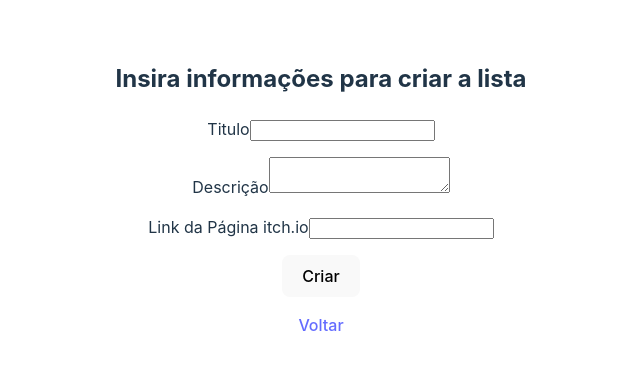
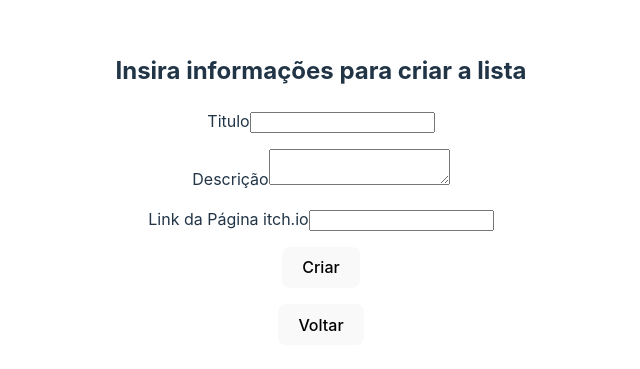
Before and after one commit to gabrielmaiaaa/Trabalho-Final-Web, a React (Vite) app in the folder Front/: page /criarListaJogos in a window 1280 px wide. Shown: the part 211-580 px from the top of the page, without its empty margins (319-959 px from the left). Built offline with nearby package versions, Linux system fonts and the light colour scheme.

Commit message:
Arrumei o voltar

```diff
--- a/Front/src/componentes/Categorias/Tema.jsx
+++ b/Front/src/componentes/Categorias/Tema.jsx
@@ -7,7 +7,7 @@ export default function Tema({link}) {
     <button> <Link to={`${link}`}>Página no itch.io</Link> </button>
     <button> <Link to='/originalidade'>Voltar Categoria</Link> </button>
     <button> <Link to='/'>Mostrar todos</Link> </button>
-    <button> <Link to='/identidade-visual'>Próxima Categoria</Link> </button>
+    <button> <Link to='/verListaJogo'>Finalizar Votos</Link> </button>
     </>
   )
 }
--- a/Front/src/componentes/ListasVotacao/CriarListaJogos.jsx
+++ b/Front/src/componentes/ListasVotacao/CriarListaJogos.jsx
@@ -3,7 +3,7 @@ import {set, useForm} from 'react-hook-form'; //npm i react-hook-form
 import { yupResolver } from "@hookform/resolvers/yup"; //npm i @hookform/resolvers
 import * as yup from "yup"; //npm i yup
 import axios from 'axios';//npm i axios
-import { Link, Navigate } from 'react-router-dom';
+import { Link, Navigate, useNavigate } from 'react-router-dom';
 
 const schema = yup.object({
   titulo: yup.string().required('Título obrigatório'),
@@ -12,6 +12,7 @@ const schema = yup.object({
 }).required();
 
 export default function CriarListaJogos() {
+  const navigate = useNavigate();
 
   const [msg, setMsg] = useState('');
 
@@ -26,15 +27,18 @@ export default function CriarListaJogos() {
   const submit = async (data) => {
     try {
       const response = await axios.post('http://localhost:3000/listas/criar-lista', data);
-      if(response.status === 200)
+      if(response.status === 200){
         setMsg('OK');
+        navigate(-1);
+      }
     } catch (error) {
       console.log(error.response.data);
     }
   }
 
-  if(msg === 'OK')
-    return <Navigate to='/' />
+  const handleBack = () => {
+    navigate(-1);
+  };
 
   return (
     <>
@@ -55,7 +59,7 @@ export default function CriarListaJogos() {
       <button>Criar</button>
     </form>
     <p className='server-response'>{msg}</p>
-    <Link to='/'>Voltar</Link>
+    <button onClick={handleBack}>Voltar</button>
     </>
   )
 }
--- a/Front/src/componentes/ListasVotacao/VerListaJogo.jsx
+++ b/Front/src/componentes/ListasVotacao/VerListaJogo.jsx
@@ -1,8 +1,10 @@
 import axios from 'axios'
 import React, { useState } from 'react'
-import { Link, Navigate, useLocation } from 'react-router-dom'
+import { Link, Navigate, useLocation, useNavigate } from 'react-router-dom'
 
 export default function VerListaJogo() {
+  const navigate = useNavigate();
+
   const [msg, setMsg] = useState('');
 
   const {id, titulo, descricao} = useLocation().state;
@@ -12,18 +14,17 @@ export default function VerListaJogo() {
     if(c === true){
       try {
         const resposta = await axios.delete(`http://localhost:3000/listas/deletar-lista/${id}`);
-        if(resposta.status === 200)
+        if(resposta.status === 200){
           setMsg('OK');
+          navigate(-1);
+        }
       } catch (error) {
         console.log(error);
       }
     }
   }
 
-  if(msg === 'OK')
-    return <Navigate to='/'/>
-
-  console.log({titulo});
+  const handleBack = () => navigate(-1);
 
   return (
     <>
@@ -35,6 +36,7 @@ export default function VerListaJogo() {
       <p>Vote na catagoria: <Link to='/jogabilidade'>Jogabilidade</Link></p>
       <p>Vote na catagoria: <Link to='/originalidade'>Originalidade</Link></p>
       <p>Vote na catagoria: <Link to='/tema'>Tema</Link></p>
+      <button onClick={handleBack}>Voltar</button>
       <button onClick={handleDelete}>Excluir Lista</button>
     </>
   )
--- a/Front/src/componentes/Site/Configuracao.jsx
+++ b/Front/src/componentes/Site/Configuracao.jsx
@@ -1,9 +1,10 @@
 import React from 'react'
-import {Link, Navigate, useLocation} from 'react-router-dom' //npm i react-router-dom
+import {Link, Navigate, useLocation, useNavigate} from 'react-router-dom' //npm i react-router-dom
 import { useState } from 'react';
 import axios from 'axios'
 
 export default function Configuracao() {
+  const navigate = useNavigate();
 
   const [msg, setMsg] = useState('');
 
@@ -42,6 +43,7 @@ export default function Configuracao() {
       const estado = await axios.put('http://localhost:3000/atualizarDados/atualizar-dados', dados, config);
       if(estado.status === 200){
         setMsg('OK');
+        navigate(-1);
       }
     }catch (error){
       console.log(error);
@@ -55,6 +57,7 @@ export default function Configuracao() {
         const resposta = await axios.delete(`http://localhost:3000/atualizarDados/deletar-dados/${email}`, config);
         if(resposta.status === 200){
           setMsg('OK');
+          navigate(-1);
         }
       } catch (error) {
         console.log(error);
@@ -62,8 +65,7 @@ export default function Configuracao() {
     }
   }
 
-  if(msg === 'OK')
-    return <Navigate to='/' />
+  const handleBack = () => navigate(-1);
 
   return (
     <>
@@ -86,7 +88,7 @@ export default function Configuracao() {
         onChange={handleChange} value={dados.password} />
       </div>
 
-      <Link to='/'>Voltar</Link>
+      <button onClick={handleBack}>Voltar</button>
       <button>Atualizar</button>
       <button onClick={handleDelete}>Excluir Perfil</button>
     </form>
--- a/Front/src/componentes/Site/PaginaInicial.jsx
+++ b/Front/src/componentes/Site/PaginaInicial.jsx
@@ -1,15 +1,17 @@
 import React from 'react'
 import axios from 'axios'
 import { useEffect, useState } from 'react'
-import {Link} from 'react-router-dom' //npm i react-router-dom
+import {Link, useLocation} from 'react-router-dom' //npm i react-router-dom
 import Configuracao from './Configuracao';
 import ListaJogos from '../ListasVotacao/ListaJogos';
 
-export default function PaginaInicial({email}) {
+export default function PaginaInicial() {
 
   const [propriedades, setPropriedades] = useState([]);
   const [dadosListas, setDadosListas] = useState([]);
   const [user, setUser] = useState();
+
+  const {email} = useLocation().state
 
     useEffect(() =>{
 
--- a/Front/src/componentes/auth/LoginUser.jsx
+++ b/Front/src/componentes/auth/LoginUser.jsx
@@ -37,7 +37,7 @@ export default function LoginUser() {
   }
 
   if(msg.includes('Usuário Autenticado'))
-    return <PaginaInicial email={email} />;
+    return <Navigate to='/paginaInicial' state={email} />;
 
   return (
     <>
```
Also changed, not shown: 1 other file (tests, documents, lock files or other folders).
